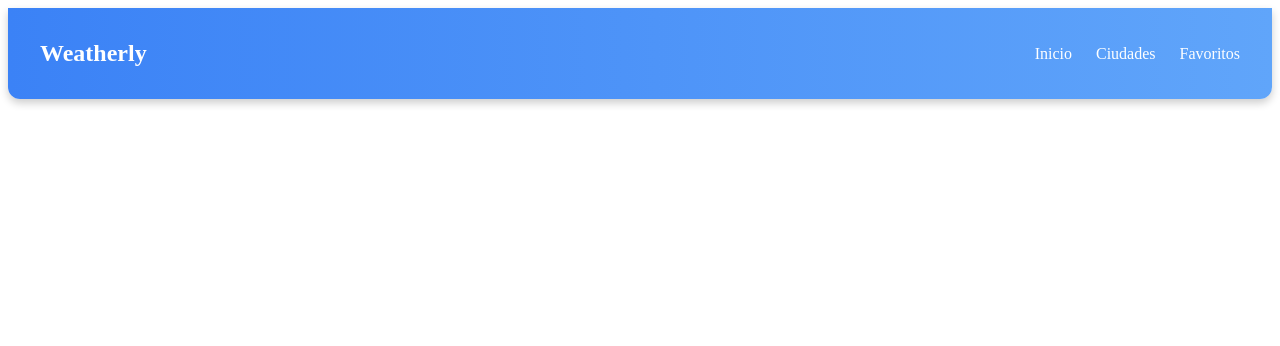
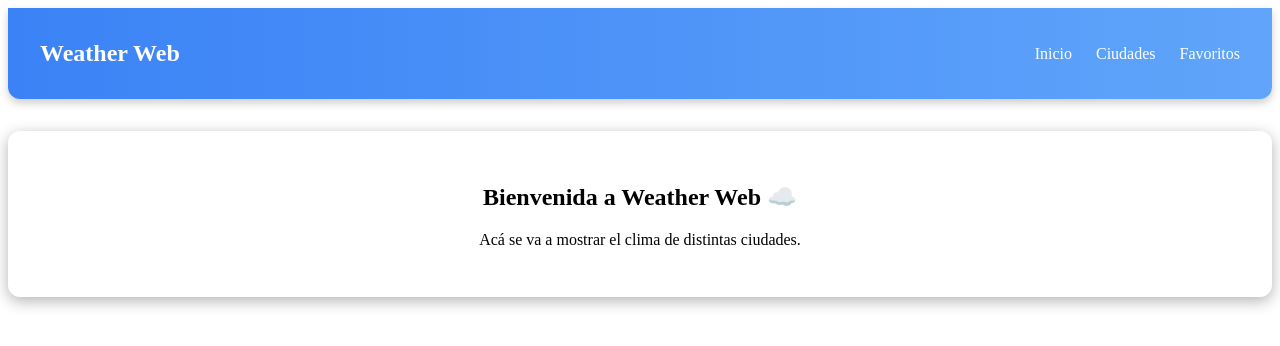
Before and after one commit to sofiprodanov/Weatherly, a React (Vite) app in the folder weatherly/: page / in a window 1280 px wide. Shown: the top 346 px of the page. Built offline with nearby package versions, Linux system fonts and the light colour scheme.

Commit message:
feat: agregar estructura básica de la aplicación con Navbar y Container

```diff
--- a/weatherly/src/App.jsx
+++ b/weatherly/src/App.jsx
@@ -1,10 +1,14 @@
-import Navbar from "./components/Navbar/Navbar"
-
+import Navbar from "./components/Navbar/Navbar";
+import Container from "./components/Container/Container";
 
 function App() {
   return (
     <>
       <Navbar />
+      <Container>
+        <h2>Bienvenida a Weather Web ☁️</h2>
+        <p>Acá se va a mostrar el clima de distintas ciudades.</p>
+      </Container>
     </>
   );
 }
--- a/weatherly/src/components/Container/Container.jsx
+++ b/weatherly/src/components/Container/Container.jsx
@@ -1 +1,7 @@
 import styles from "./Container.module.css";
+
+function Container({ children }) {
+  return <div className={styles.container}>{children}</div>;
+}
+
+export default Container;
--- a/weatherly/src/components/Container/Container.module.css
+++ b/weatherly/src/components/Container/Container.module.css
@@ -0,0 +1,10 @@
+.container {
+  max-width: 1200px;
+  margin: 2rem auto;
+  padding: 2rem;
+  background-color: rgba(255, 255, 255, 0.05);
+  border-radius: 12px;
+  backdrop-filter: blur(6px);
+  box-shadow: 0 4px 15px rgba(0, 0, 0, 0.3);
+  text-align: center;
+}
--- a/weatherly/src/components/Navbar/Navbar.jsx
+++ b/weatherly/src/components/Navbar/Navbar.jsx
@@ -3,9 +3,8 @@ import styles from "./Navbar.module.css";
 function Navbar() {
   return (
     <header className={styles.navbar}>
-      <h1 className={styles.logo}>Weatherly</h1>
-
-      <nav className={styles.nav}>
+      <h1 className={styles.logo}>Weather Web</h1>
+      <nav>
         <ul className={styles.navList}>
           <li>Inicio</li>
           <li>Ciudades</li>
--- a/weatherly/src/main.jsx
+++ b/weatherly/src/main.jsx
@@ -1,6 +1,8 @@
 import ReactDOM from "react-dom/client";
-import App from "./App";
+import App from "./App.jsx";
+import "./styles/globals.css";
 
-const container = document.querySelector("#root");
-const root = ReactDOM.createRoot(container);
-root.render(<App />);
+const root = ReactDOM.createRoot(document.getElementById("root"));
+root.render(
+  <App />
+);
```
